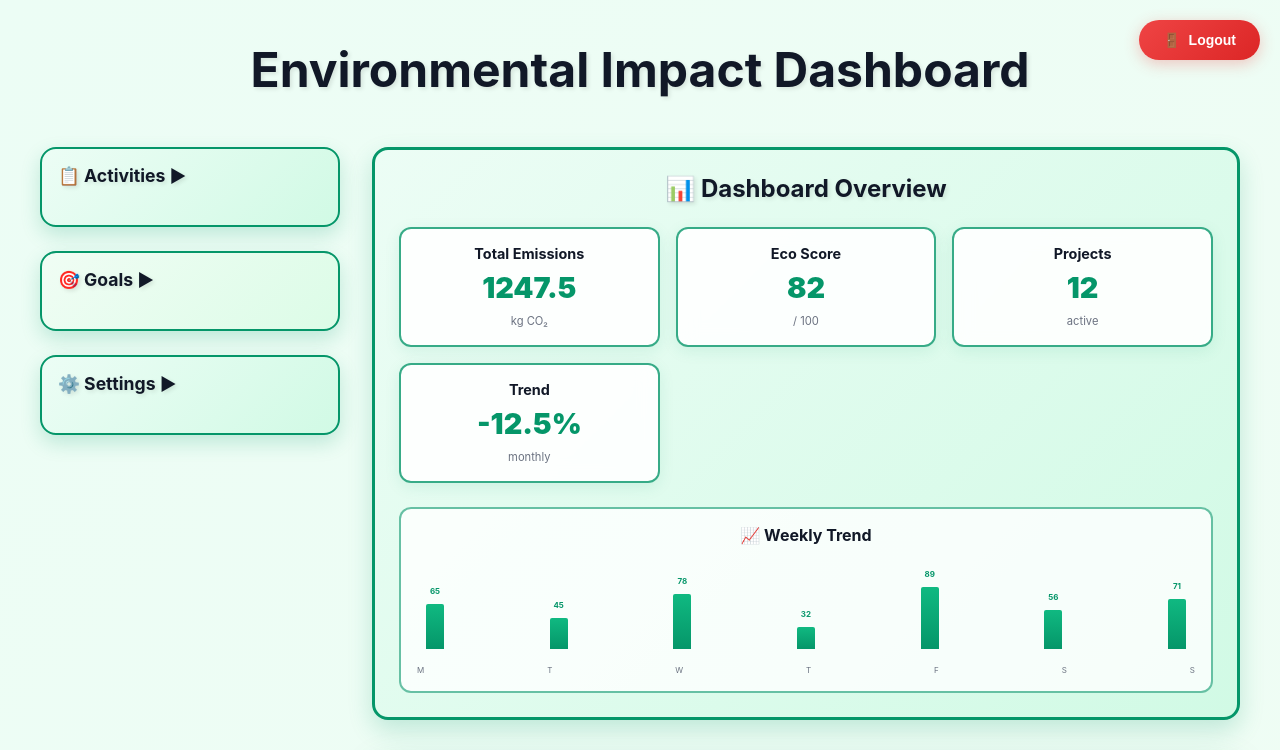
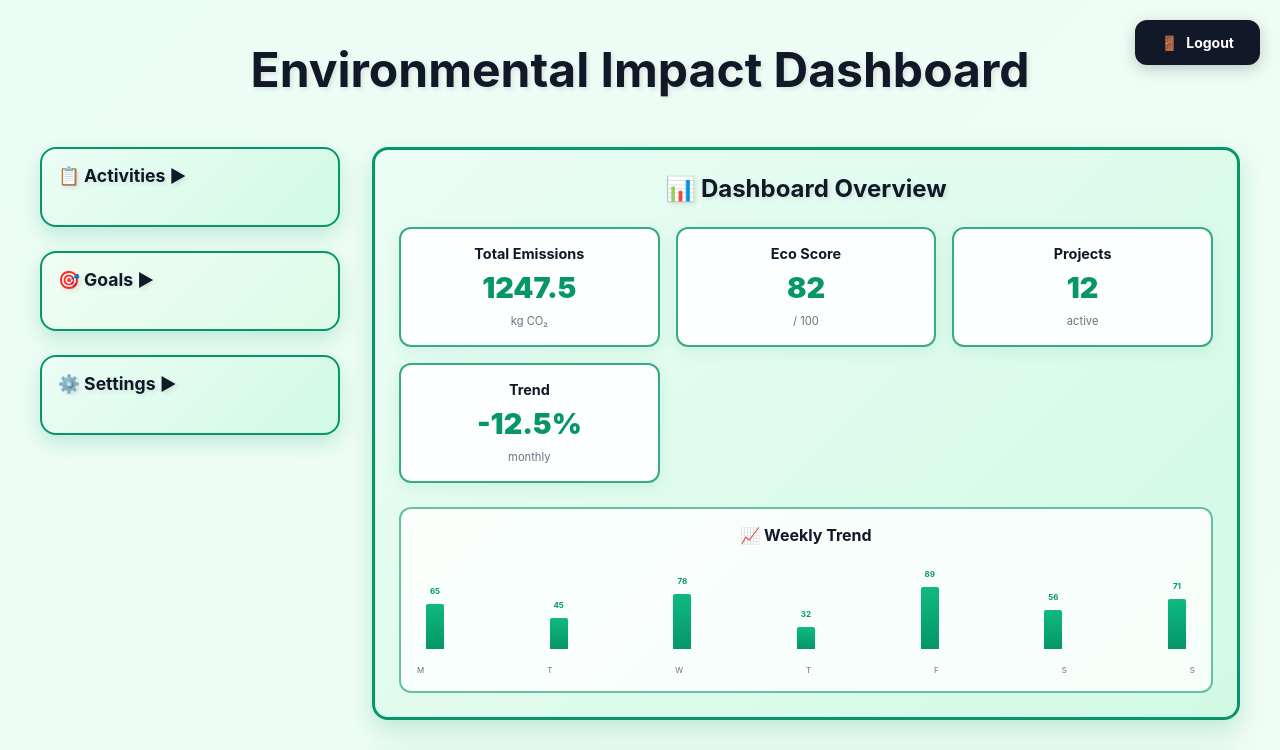
Before and after one commit to TechyShie/EcoPulse_Frontend, a React (Vite) app in the folder client/: page /dashboard in a window 1280 px wide. Shown: the top 750 px of the page. Built offline with nearby package versions, Linux system fonts and the light colour scheme; the HTML template or start-up script is replaced by a standard one.

Commit message:
added a logout button

```diff
--- a/client/src/pages/Dashboard.jsx
+++ b/client/src/pages/Dashboard.jsx
@@ -117,35 +117,40 @@ const Dashboard = () => {
         }
       `}</style>
 
-      {/* LOGOUT BUTTON - Top Right */}
+      {/* LOGOUT BUTTON - Top Right - Black Style */}
       <button
         onClick={handleLogout}
         style={{
           position: 'fixed',
           top: '20px',
           right: '20px',
-          background: 'linear-gradient(135deg, #ef4444, #dc2626)',
+          background: '#111827',
           color: 'white',
-          border: 'none',
+          border: '2px solid #111827',
           padding: '12px 24px',
-          borderRadius: '50px',
+          borderRadius: '12px',
           fontSize: '14px',
           fontWeight: 'bold',
           cursor: 'pointer',
-          boxShadow: '0 4px 15px rgba(239, 68, 68, 0.3)',
+          boxShadow: '0 4px 15px rgba(0, 0, 0, 0.2)',
           zIndex: 1000,
           transition: 'all 0.3s ease',
           display: 'flex',
           alignItems: 'center',
-          gap: '8px'
+          gap: '8px',
+          fontFamily: 'inherit'
         }}
         onMouseOver={(e) => {
+          e.target.style.background = '#1f2937';
+          e.target.style.border = '2px solid #1f2937';
           e.target.style.transform = 'translateY(-2px)';
-          e.target.style.boxShadow = '0 6px 20px rgba(239, 68, 68, 0.4)';
+          e.target.style.boxShadow = '0 6px 20px rgba(0, 0, 0, 0.3)';
         }}
         onMouseOut={(e) => {
+          e.target.style.background = '#111827';
+          e.target.style.border = '2px solid #111827';
           e.target.style.transform = 'translateY(0)';
-          e.target.style.boxShadow = '0 4px 15px rgba(239, 68, 68, 0.3)';
+          e.target.style.boxShadow = '0 4px 15px rgba(0, 0, 0, 0.2)';
         }}
       >
         <span>🚪</span>
```
